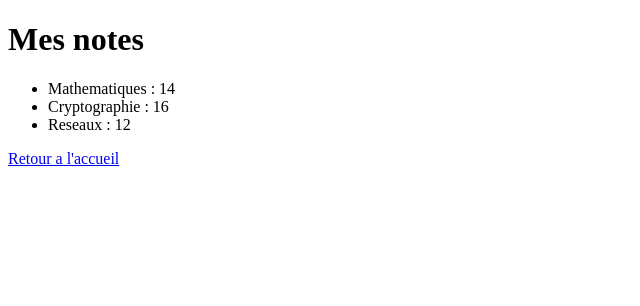
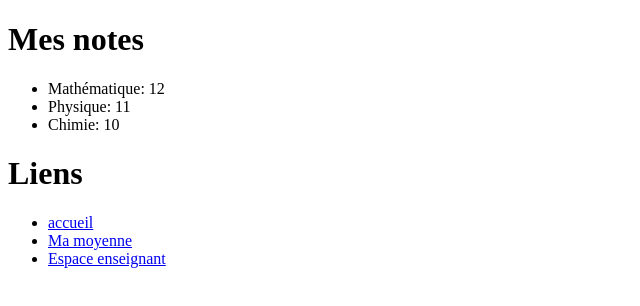
Before and after one commit to Yahya-fstmr/Tp1, a plain HTML site: page site/mes-notes.html in a window 1280 px wide. Shown: the whole page, without its empty margins (0-640 px from the left). Drawn offline with Linux system fonts and the light colour scheme.

Commit message:
Séance 1

```diff
--- a/site/mes-notes.html
+++ b/site/mes-notes.html
@@ -1,16 +1,21 @@
 <!DOCTYPE html>
 <html lang="fr">
 <head>
-<meta charset=UTF-8">
-<title>Mes notes - Notes de l'etudiant</title>
+<meta charset="UTF-8">
+<title>Mes notes — Notes de l'étudiant</title>
 </head>
 <body>
 <h1>Mes notes</h1>
 <ul>
-<li>Mathematiques : 14</li>
-<li>Cryptographie : 16</li>
-<li>Reseaux : 12</li>
+<li>Mathématique: 12</li>
+<li>Physique: 11</li>
+<li>Chimie: 10</li>
 </ul>
-<p><a href="index.html">Retour a l'accueil</a></p>
+<h1>Liens</h1>
+<ul>
+<li><a href="index.html">accueil</a></li>
+<li><a href="moyenne.html">Ma moyenne</a></li>
+<li><a href="saisie.html">Espace enseignant</a></li>
+</ul>
 </body>
 </html>
```
Also changed, not shown: site/index.html (+4 -4 lines), site/moyenne.html (+11 -4 lines), site/saisie.html (+8 -3 lines).
